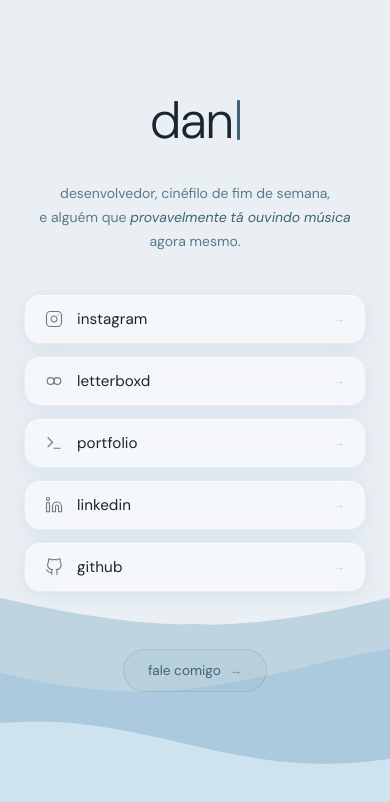
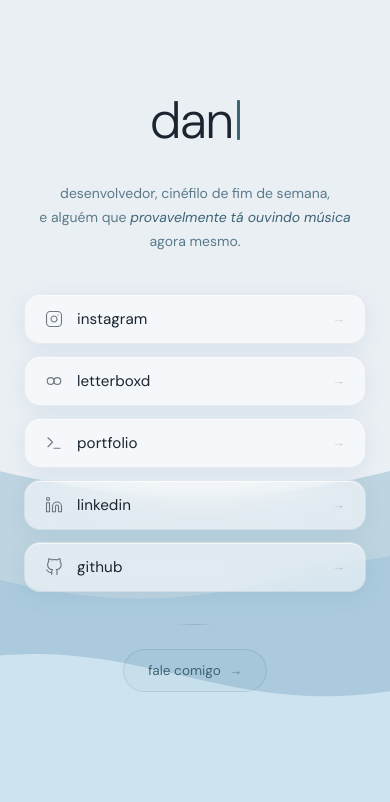
Before and after one commit to danielnobreg/linktree, a plain HTML site: page index.html in a window 390 px wide. Drawn offline with Linux system fonts and the light colour scheme.

Commit message:
improving responsiveness at smaller screens.

```diff
--- a/index.html
+++ b/index.html
@@ -40,10 +40,11 @@
   canvas#bg {
     position: fixed;
     top: 0; left: 0;
-    width: 100%; height: 100%;
+    width: 100vw;
+    height: 100vh;
+    height: 100dvh;
     z-index: 0;
     pointer-events: none;
-    transition: filter 0.5s ease;
   }
 
   .page {
@@ -439,38 +440,51 @@
 
   const canvas = document.getElementById('bg');
   const ctx = canvas.getContext('2d', { alpha: false });
+  let canvasW, canvasH;
 
   function resize() {
-    canvas.width = window.innerWidth;
-    canvas.height = window.innerHeight;
+    const dpr = window.devicePixelRatio || 1;
+    const vv = window.visualViewport;
+    canvasW = vv ? vv.width : window.innerWidth;
+    canvasH = vv ? vv.height : window.innerHeight;
+    canvas.width = canvasW * dpr;
+    canvas.height = canvasH * dpr;
+    canvas.style.width = canvasW + 'px';
+    canvas.style.height = canvasH + 'px';
+    ctx.setTransform(dpr, 0, 0, dpr, 0, 0);
   }
   resize();
   window.addEventListener('resize', resize);
+  if (window.visualViewport) window.visualViewport.addEventListener('resize', resize);
+
+  function isMobile() { return window.innerWidth <= 600; }
 
   const waves = [
-    { yRatio: 0.70, amp: 34, freq: 0.007,  speed: 0.000015, phase: 0,   color: '#bed4e0', parallax: 1.5 },
-    { yRatio: 0.79, amp: 26, freq: 0.0095, speed: 0.00025,  phase: 2.1, color: '#abcadd', parallax: 0.8 },
-    { yRatio: 0.88, amp: 19, freq: 0.011,  speed: 0.00035,  phase: 4.3, color: '#cde4f0', parallax: 0.2 },
+    { yDesktop: 0.70, yMobile: 0.55, amp: 34, freq: 0.007,  speed: 0.000015, phase: 0,   color: '#bed4e0', parallax: 1.5 },
+    { yDesktop: 0.79, yMobile: 0.68, amp: 26, freq: 0.0095, speed: 0.00025,  phase: 2.1, color: '#abcadd', parallax: 0.8 },
+    { yDesktop: 0.88, yMobile: 0.80, amp: 19, freq: 0.011,  speed: 0.00035,  phase: 4.3, color: '#cde4f0', parallax: 0.2 },
   ];
 
   let t = 0;
   function drawCanvas() {
     ctx.fillStyle = '#eaeff4';
-    ctx.fillRect(0, 0, canvas.width, canvas.height);
+    ctx.fillRect(0, 0, canvasW, canvasH);
 
     const smoothTiltX = currentTiltX * 3;
+    const mobile = isMobile();
 
     waves.forEach(w => {
-      const offsetY = canvas.height * w.yRatio + (smoothTiltX * w.parallax);
+      const ratio = mobile ? w.yMobile : w.yDesktop;
+      const offsetY = canvasH * ratio + (smoothTiltX * w.parallax);
 
       ctx.beginPath();
-      ctx.moveTo(0, canvas.height);
-      for (let x = 0; x <= canvas.width + 10; x += 10) {
-        const mouseInfluence = isTouch ? 0 : Math.sin((x - mouseX) * 0.005) * 5 * (1 - Math.abs(x - mouseX)/window.innerWidth);
+      ctx.moveTo(0, canvasH);
+      for (let x = 0; x <= canvasW + 10; x += 10) {
+        const mouseInfluence = isTouch ? 0 : Math.sin((x - mouseX) * 0.005) * 5 * (1 - Math.abs(x - mouseX)/canvasW);
         const y = offsetY + Math.sin(x * w.freq + t * w.speed * 60 + w.phase) * w.amp + mouseInfluence;
         ctx.lineTo(x, y);
       }
-      ctx.lineTo(canvas.width, canvas.height);
+      ctx.lineTo(canvasW, canvasH);
       ctx.closePath();
       ctx.fillStyle = w.color;
       ctx.fill();
```
